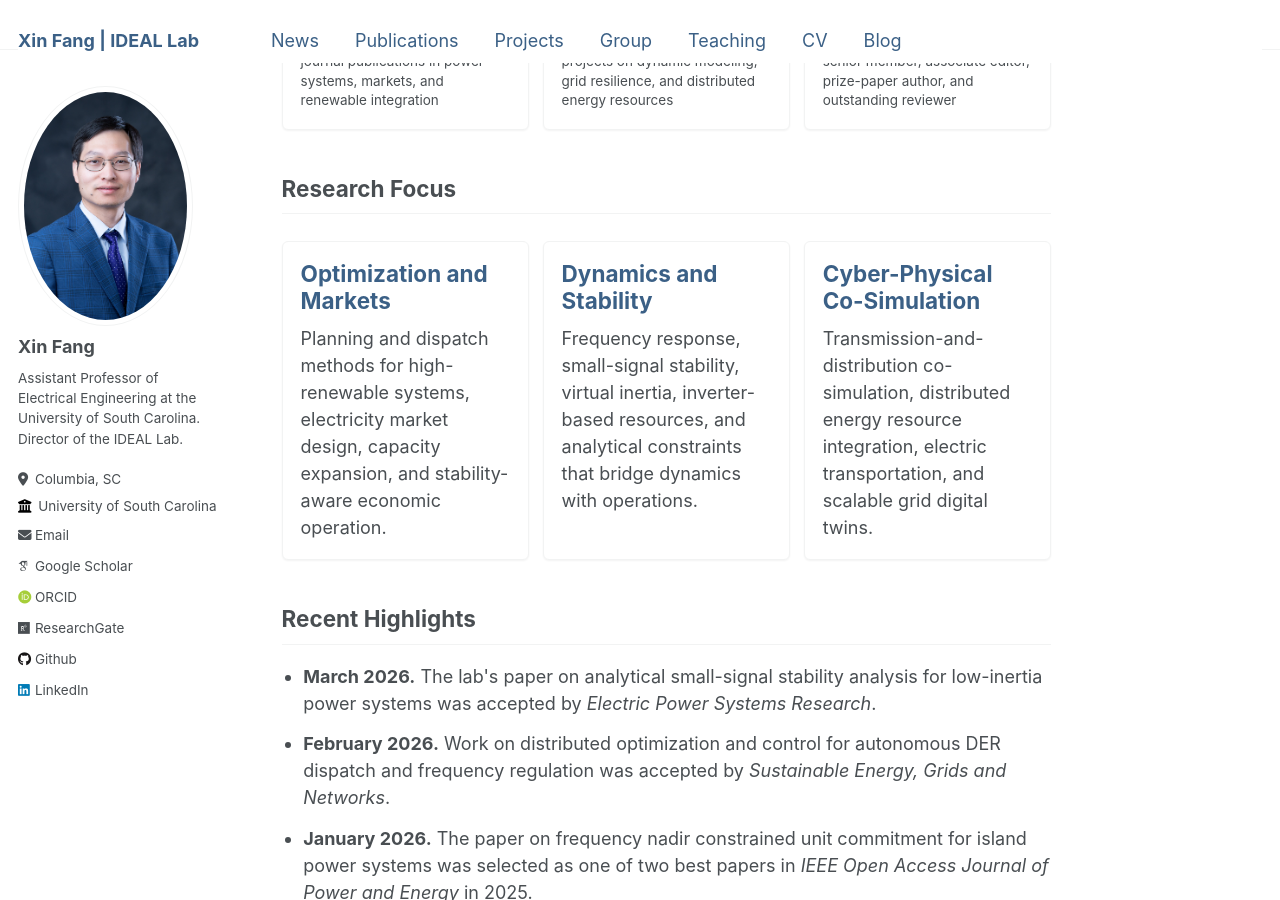
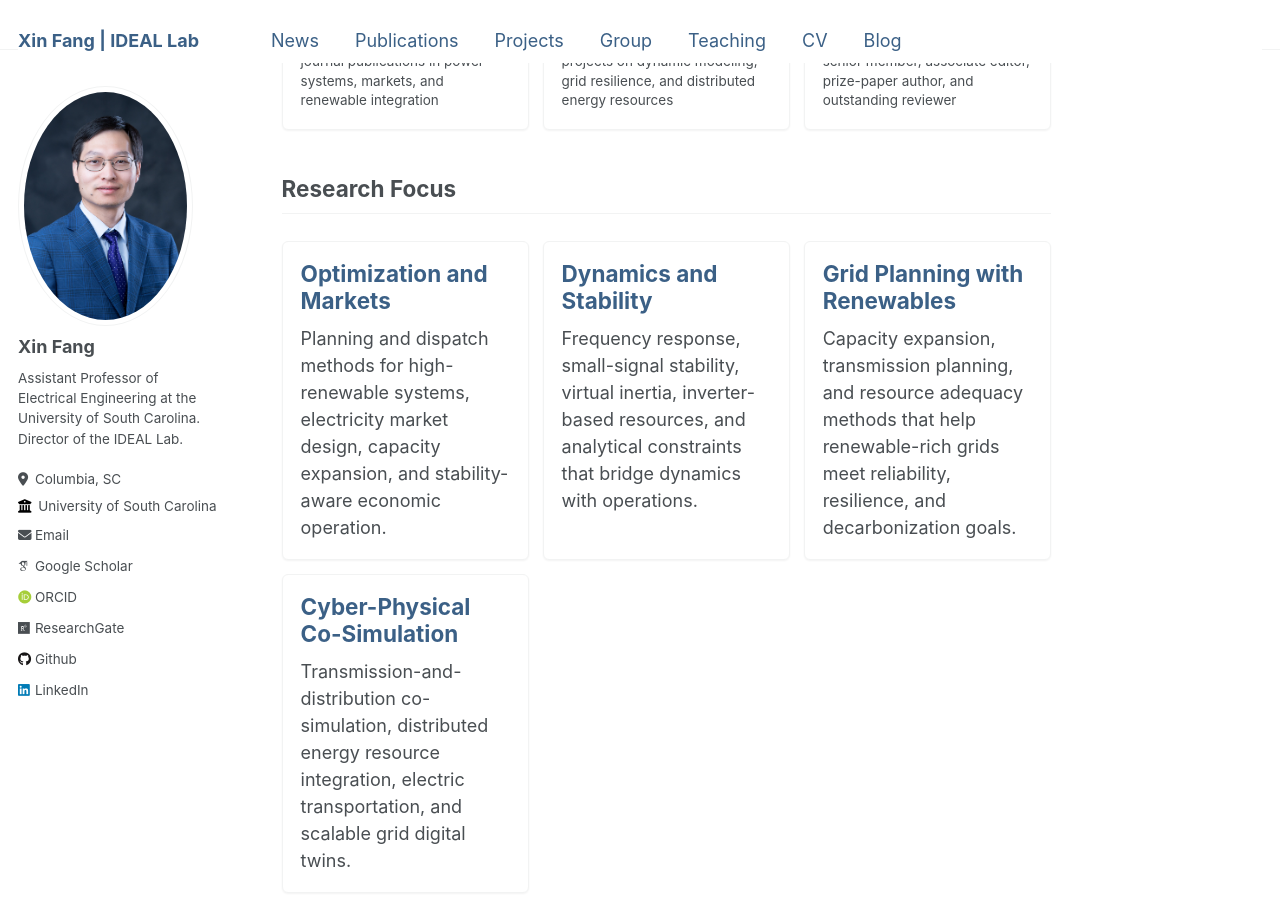
Before and after one commit to XinFang88/xinfang88.github.io, a Jekyll site: the page built from _pages/about.md, in a window 1280 px wide and 900 px high, scrolled down 543 px. Built offline with Jekyll 4.4.1, drawn with Linux system fonts in a browser that asks for light colours; some web fonts are replaced.

Commit message:
research focus

```diff
--- a/_pages/about.md
+++ b/_pages/about.md
@@ -45,6 +45,10 @@ redirect_from:
     <p>Frequency response, small-signal stability, virtual inertia, inverter-based resources, and analytical constraints that bridge dynamics with operations.</p>
   </section>
   <section class="home-card">
+    <h3>Grid Planning with Renewables</h3>
+    <p>Capacity expansion, transmission planning, and resource adequacy methods that help renewable-rich grids meet reliability, resilience, and decarbonization goals.</p>
+  </section>
+  <section class="home-card">
     <h3>Cyber-Physical Co-Simulation</h3>
     <p>Transmission-and-distribution co-simulation, distributed energy resource integration, electric transportation, and scalable grid digital twins.</p>
   </section>
```
